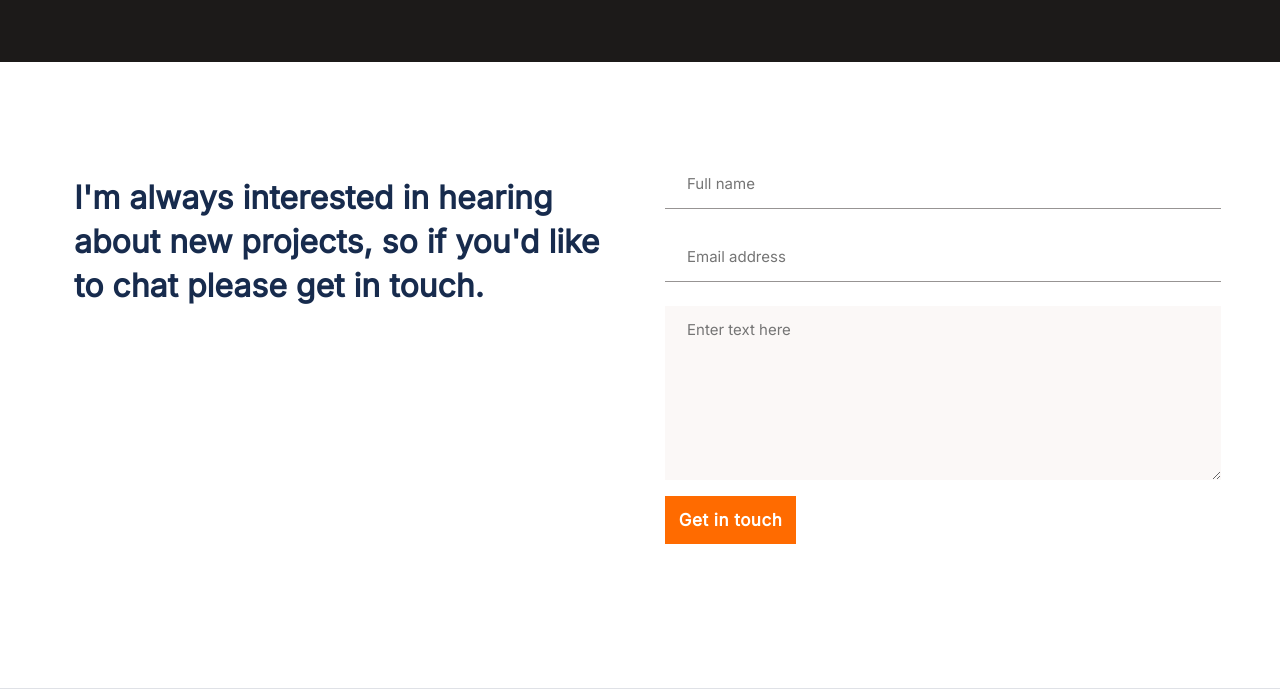
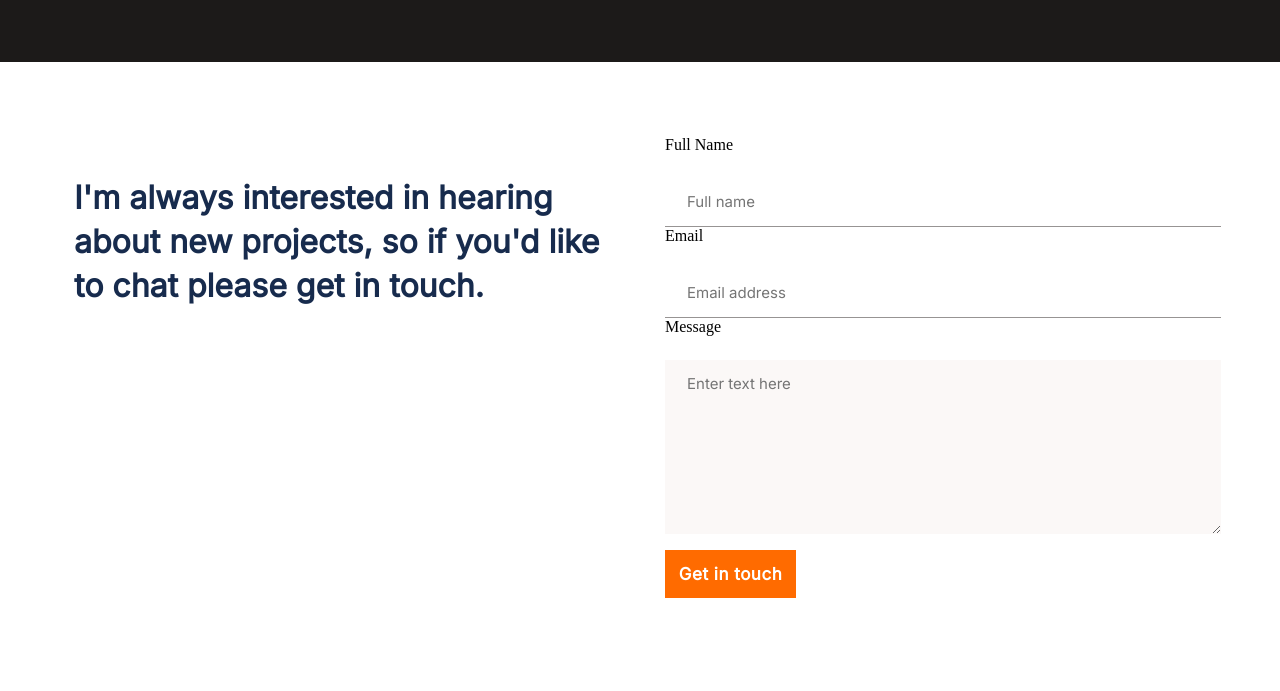
Before and after one commit to Ney2/Portfolio, a website: page index.html in a window 1280 px wide. Shown: the part 3600-4291 px from the top of the page. Drawn offline with Linux system fonts and the light colour scheme.

Commit message:
Update index.html file for portfolio accessbility

```diff
--- a/index.html
+++ b/index.html
@@ -21,7 +21,7 @@
       <!--Desktop vesion menu -->
       <nav class="desktop-menu">
         <ul class="desktop-bar">
-          <li class="desktop-list"><a href="#header-content">Portfolio</a></li>
+          <li class="desktop-list"><a href="#">Portfolio</a></li>
           <li class="desktop-list"><a href="#work-content">About</a></li>
           <li class="desktop-list"><a href="#contact">Contact</a></li>
        </ul>
@@ -210,17 +210,17 @@
   <form class="formspree" action="https://formspree.io/f/mayvvrzz" method="post">
   <ul class="form-list">
     <li>
-    <label for="name"></label>
+    <label for="name" id="user-name">Full Name</label>
     <input type="text" name="user-name" id="name" placeholder="Full name" required maxlength="30">
     </li>
 
     <li>
-      <label for="email"></label>
+      <label for="email" id="user-email">Email</label>
       <input type="email" name="user-email" id="email" placeholder="Email address" required>
     </li>
 
     <li>
-      <label for="message"></label>
+      <label for="message" id="user-message">Message</label>
       <textarea name="message" id="message" placeholder="Enter text here" required maxlength="500"></textarea>
     </li>
 </ul>
```
